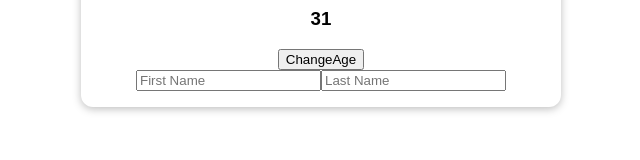
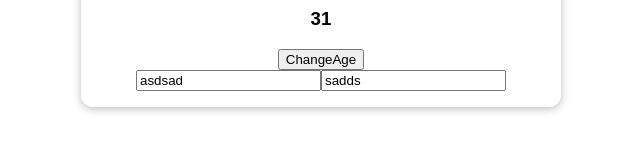
Before and after one commit to mad-sammy93/compAPI, a Vue app: page / in a window 1280 px wide. Shown: the part 124-284 px from the top of the page, without its empty margins (319-959 px from the left). Built offline with nearby package versions, Linux system fonts and the light colour scheme; the HTML template or start-up script is replaced by a standard one.

Commit message:
291 computed 2way v-model

```diff
--- a/src/App.vue
+++ b/src/App.vue
@@ -4,8 +4,8 @@
     <h3>{{ age }}</h3>
     <button @click="setAge">ChangeAge</button>
     <div>
-      <input type="text" placeholder="First Name" @input="setFirstName" />
-      <input type="text" placeholder="Last Name" @input="setLastName" />
+      <input type="text" placeholder="First Name" v-model="firstName" />
+      <input type="text" placeholder="Last Name" v-model="lastName" />
     </div>
   </section>
 </template>
@@ -32,12 +32,12 @@
     // function setNewAge() {
     //   user.age = 55;
     // }
-    function setFirstName(event) {
-      firstName.value = event.target.value;
-    }
-    function setLastName(event) {
-      lastName.value = event.target.value;
-    }
+    // function setFirstName(event) {
+    //   firstName.value = event.target.value;
+    // }
+    // function setLastName(event) {
+    //   lastName.value = event.target.value;
+    // }
 
     // console.log(isReactive(user));
     // console.log(isReactive(uAge.value));
@@ -63,8 +63,10 @@
       userName: uName, //computed
       age: uAge, //change toRef
       // setAge: setNewAge, //button
-      setFirstName,
-      setLastName,
+      // setFirstName,
+      // setLastName,
+      firstName,
+      lastName
     };
   },
   // data() {
```
